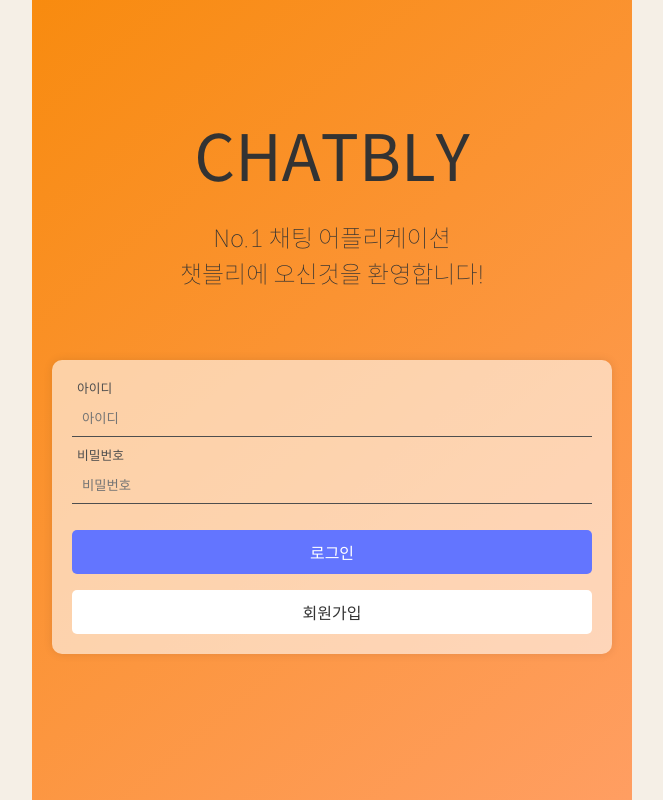
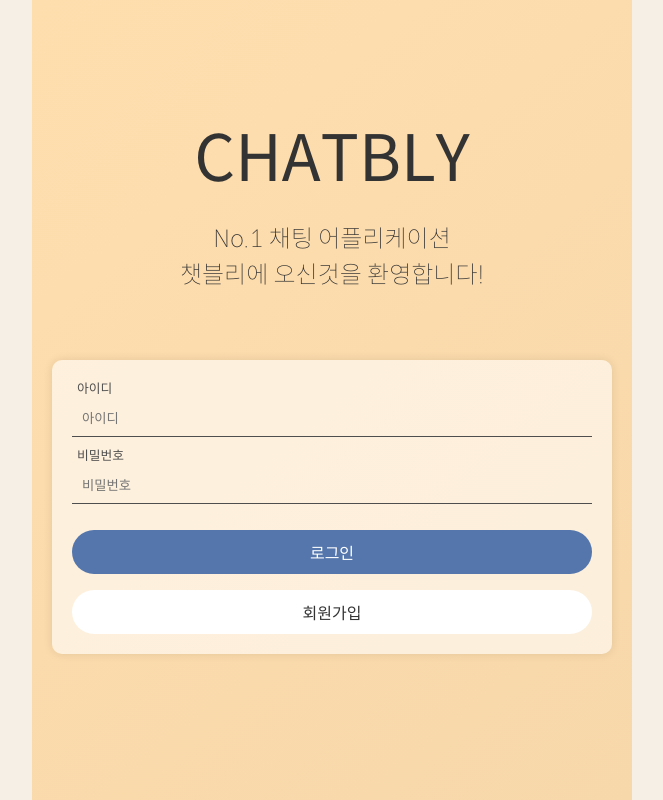
Before and after one commit to Chatting-Toy-Project/Chatting-Client, a Next.js app: page / in a window 1280 px wide. Shown: the whole page, without its empty margins (308-971 px from the left). Built offline with nearby package versions, Linux system fonts and the light colour scheme.

Commit message:
fix : 메인 색상 변경

```diff
--- a/src/app/friends/style.scss
+++ b/src/app/friends/style.scss
@@ -17,7 +17,7 @@
       border: none;
       cursor: pointer;
       &:hover {
-        background-color: rgb(106, 121, 255);
+        background-color: #4757e8;
       }
     }
   }
--- a/src/app/join/style.scss
+++ b/src/app/join/style.scss
@@ -1,5 +1,5 @@
 .join_page_wrapper {
-  background: linear-gradient(320deg, #ff9e62, #f88b0f);
+  background: linear-gradient(320deg, #f7d8aa, #ffdeae);
   width: 100%;
 
   .form_wrap {
--- a/src/app/style.scss
+++ b/src/app/style.scss
@@ -1,5 +1,5 @@
 .main_page_wrapper {
-  background: linear-gradient(320deg, #ff9e62, #f88b0f);
+  background: linear-gradient(320deg, #f7d8aa, #ffdeae);
   width: 100%;
   padding-top: 60px;
 
--- a/src/components/style.scss
+++ b/src/components/style.scss
@@ -62,25 +62,33 @@
   width: 100%;
   padding: 10px;
   border: none;
-  border-radius: 5px;
-  background-color: #6375ff;
+  border-radius: 50px;
+  background-color: #5476ac;
   color: #ffffff;
   font-size: 1rem;
   font-weight: 500;
   cursor: pointer;
   &:hover {
-    background-color: #4f61ff;
+    background-color: #4757e8;
   }
   a {
     text-decoration: none;
     color: #333;
     &:hover {
-      background-color: #4f61ff;
+      background-color: #4757e8;
     }
   }
 
   &.secondary {
     background-color: #fff;
+    color: #333;
+    &:hover {
+      background-color: #fbfbfb;
+    }
+  }
+  a {
+    background-color: #fff;
+    text-decoration: none;
     color: #333;
     &:hover {
       background-color: #fbfbfb;
```
